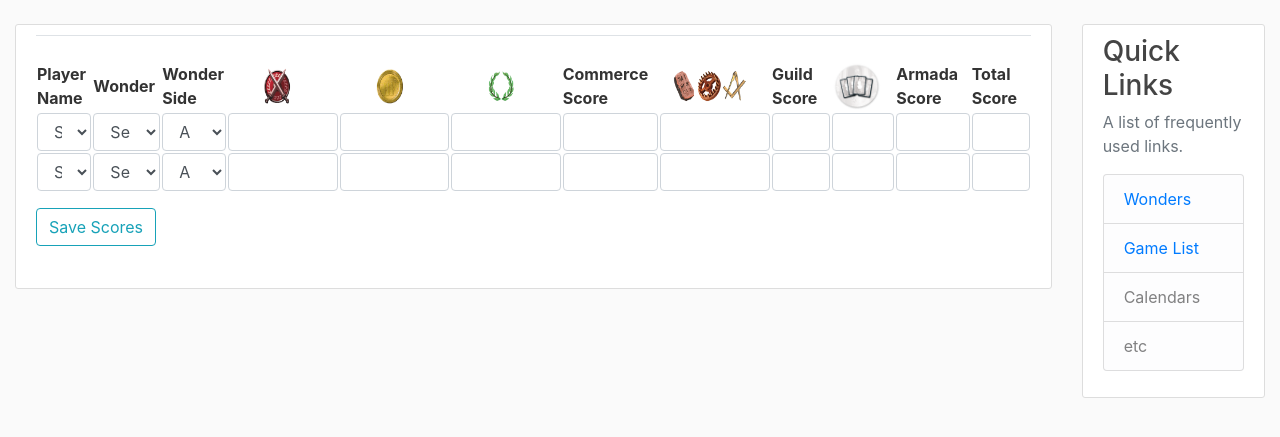
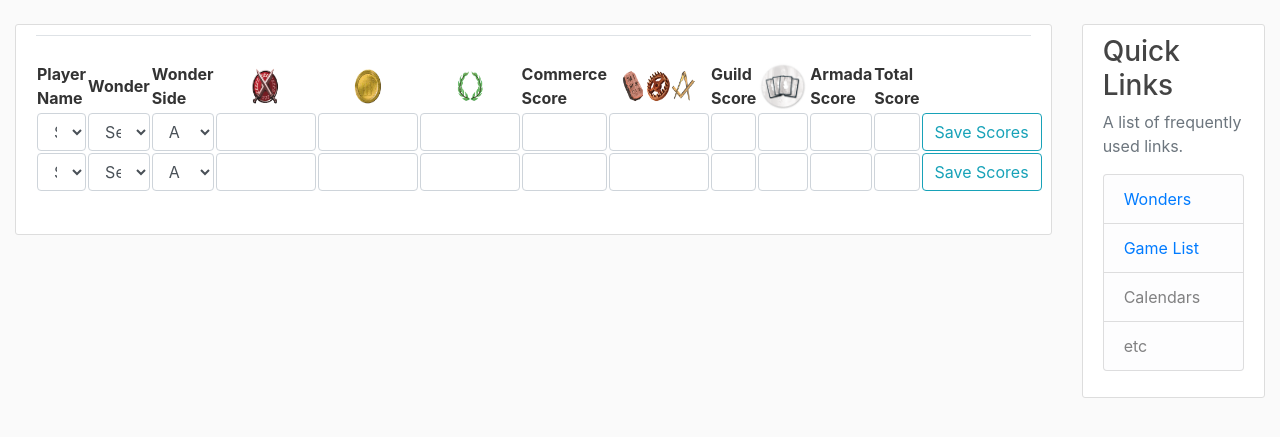
Before and after one commit to pdxcardinal78/bmkgameapp, a Flask app: page /score in a window 1280 px wide. Shown: the part 56-493 px from the top of the page. Run offline with Flask 2, Linux system fonts and the light colour scheme; the visitor is signed in with stand-in values (Sample User, id 1); data comes from the database, SQL or seed files in the repository; data that the repository does not hold is empty; some libraries are stand-ins or nearby versions.

Commit message:
Corrected the session and getting score template updated. Need to correct scores to jquery and json data

```diff
--- a/gameapp/routes.py
+++ b/gameapp/routes.py
@@ -236,8 +236,6 @@ def new_session():
             db.session.add(session)
             db.session.commit()
             flash('This Game Session Has Been Created', 'success')
-            #session_id = Session.query.filter_by(user_id=current_user.id).order_by('-id').first().id
-            #playercount = Session.query.filter_by(user_id=current_user.id).order_by('-id').first().players
             return redirect(url_for('score')), session.id, session.players
         except:
             flash('Game Session Was Not Created, Please select a game.', 'danger')
@@ -250,4 +248,13 @@ def new_session():
 def score():
     form = ScoresForm()
     players = 2
+    if form.validate_on_submit():
+        score = Scores(session_id=3, player_id=form.player.data.id, seat_position=1, total_score=form.total_score.data,
+                       seven_wonder=form.wonder.data.id, wonder_side=form.wonder_side.data, war_score=form.war_score.data,
+                       gold_score=form.gold_score.data, yellow_score=form.yellow_score.data, blue_score=form.blue_score.data,
+                       purple_score=form.purple_score.data, leader_city_score=form.leader_city_score.data, armada_score=form.armada_score.data,
+                       science_score=form.science_score.data)
+        db.session.add(score)
+        db.session.commit()
+        flash('Game Scores Saved for ' + str(form.player.data.username), 'success')
     return render_template('score.html', title='Enter Scores', form=form, playercount=players)
--- a/gameapp/templates/score.html
+++ b/gameapp/templates/score.html
@@ -7,45 +7,45 @@
             <fieldset class="form-group">
                 <legend class="border-bottom mb-4">{{ Title }}</legend>
                 <div class="form-group">
-
                     <table class="Table">
                         <thread>
                             <tr>
-                                <th scope="col">Player Name</th>
-                                <th scope="col">Wonder</th>
-                                <th scope="col">Wonder Side</th>
-                                <th scope="col"><a class="thumbnail">
-                                    <img class="thumbnail"  src="/static/score_pics/war.png" width="100" height="50" alt="War Score"></a></th>
-                                <th scope="col"><a class="thumbnail">
-                                    <img class="thumbnail" src="/static/score_pics/gold.png" width="100" height="50" alt="Gold Score"></a></th>
-                                <th scope="col"><a class="thumbnail">
-                                    <img class="thumbnail"  src="/static/score_pics/civic.png" width="100" height="50" alt="Civic Score"></a></th>
-                                <th scope="col">Commerce Score</th>
-                                <th scope="col"><a class="thumbnail">
-                                    <img class="thumbnail" src="/static/score_pics/science.png" width="100" height="50" alt="Science Score"></a></th>
-                                <th scope="col">Guild Score</th>
-                                <th scope="col"><a class="thumbnail">
-                                    <img class="thumbnail" src="/static/score_pics/leaders.png" width="50" height="50" alt="Leaders Score"></a></th>
-                                <th scope="col">Armada Score</th>
-                                <th scope="col">Total Score</th>
+                                <th scope="col" width="15%">Player Name</th>
+                                <th scope="col" width="15%">Wonder</th>
+                                <th scope="col" width="7%">Wonder Side</th>
+                                <th scope="col" width="7%"><a class="thumbnail-center">
+                                    <img class="thumbnail-center"  src="/static/score_pics/war.png" width="100" height="50" alt="War Score"></a></th>
+                                <th scope="col" width="7%"><a class="thumbnail-center">
+                                    <img class="thumbnail-center" src="/static/score_pics/gold.png" width="100" height="50" alt="Gold Score"></a></th>
+                                <th scope="col" width="7%"><a class="thumbnail-center">
+                                    <img class="thumbnail-center"  src="/static/score_pics/civic.png" width="100" height="50" alt="Civic Score"></a></th>
+                                <th scope="col" width="7%">Commerce Score</th>
+                                <th scope="col" width="7%"><a class="thumbnail-center">
+                                    <img class="thumbnail-center" src="/static/score_pics/science.png" width="100" height="50" alt="Science Score"></a></th>
+                                <th scope="col" width="7%">Guild Score</th>
+                                <th scope="col" width="7%"><a class="thumbnail-center">
+                                    <img class="thumbnail-center" src="/static/score_pics/leaders.png" width="50" height="50" alt="Leaders Score"></a></th>
+                                <th scope="col" width="7%">Armada Score</th>
+                                <th scope="col" width="7%">Total Score</th>
 
                             </tr>
                         </thread>
                         <tbody>
                             {% for i in range(2) %}
                                 <tr>
-                                    <th scope="row">{{ form.player(class="form-control") }}</th>
-                                    <th scope="row">{{ form.wonder(class="form-control") }}</th>
-                                    <th scope="row">{{ form.wonder_side(class="form-control") }}</th>
-                                    <th scope="row">{{ form.war_score(class="form-control") }}</th>
-                                    <th scope="row">{{ form.gold_score(class="form-control") }}</th>
-                                    <th scope="row">{{ form.blue_score(class="form-control") }}</th>
-                                    <th scope="row">{{ form.yellow_score(class="form-control") }}</th>
-                                    <th scope="row">{{ form.science_score(class="form-control") }}</th>
-                                    <th scope="row">{{ form.purple_score(class="form-control") }}</th>
-                                    <th scope="row">{{ form.leader_city_score(class="form-control") }}</th>
-                                    <th scope="row">{{ form.armada_score(class="form-control") }}</th>
-                                    <th scope="row">{{ form.total_score(class="form-control") }}</th>
+                                    <th scope="row" id="player">{{ form.player(class="form-control") }}</th>
+                                    <th scope="row" id="wonder">{{ form.wonder(class="form-control") }}</th>
+                                    <th scope="row" id="wonder_side">{{ form.wonder_side(class="form-control") }}</th>
+                                    <th scope="row" id="war">{{ form.war_score(class="form-control") }}</th>
+                                    <th scope="row" id="gold">{{ form.gold_score(class="form-control") }}</th>
+                                    <th scope="row" id="blue">{{ form.blue_score(class="form-control") }}</th>
+                                    <th scope="row" id="yellow">{{ form.yellow_score(class="form-control") }}</th>
+                                    <th scope="row" id="science">{{ form.science_score(class="form-control") }}</th>
+                                    <th scope="row" id="purple">{{ form.purple_score(class="form-control") }}</th>
+                                    <th scope="row" id="leader">{{ form.leader_city_score(class="form-control") }}</th>
+                                    <th scope="row" id="armada">{{ form.armada_score(class="form-control") }}</th>
+                                    <th scope="row" id="total">{{ form.total_score(class="form-control") }}</th>
+                                    <th scope="row" id="submit">{{ form.submit(class="btn btn-outline-info") }}</th>
 
                                 </tr>
                             {% endfor %}
@@ -55,10 +55,9 @@
 
                     </ul>
                 </div>
-                    <div class="form-group">
-                        {{ form.submit(class="btn btn-outline-info") }}
-                    </div>
+
             </fieldset>
         </form>
     </div>
+
 {% endblock content %}
```
